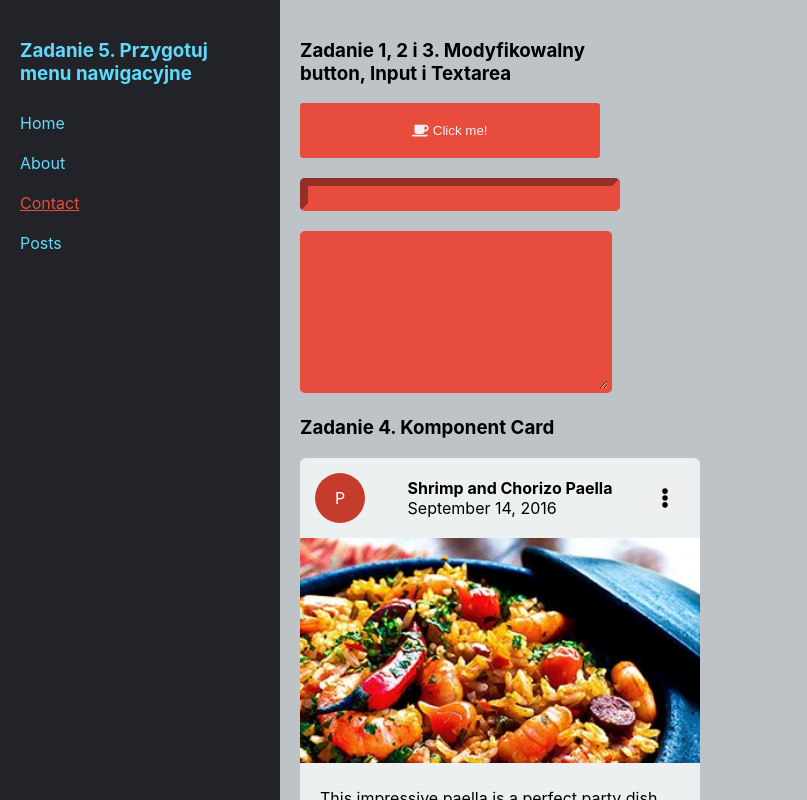
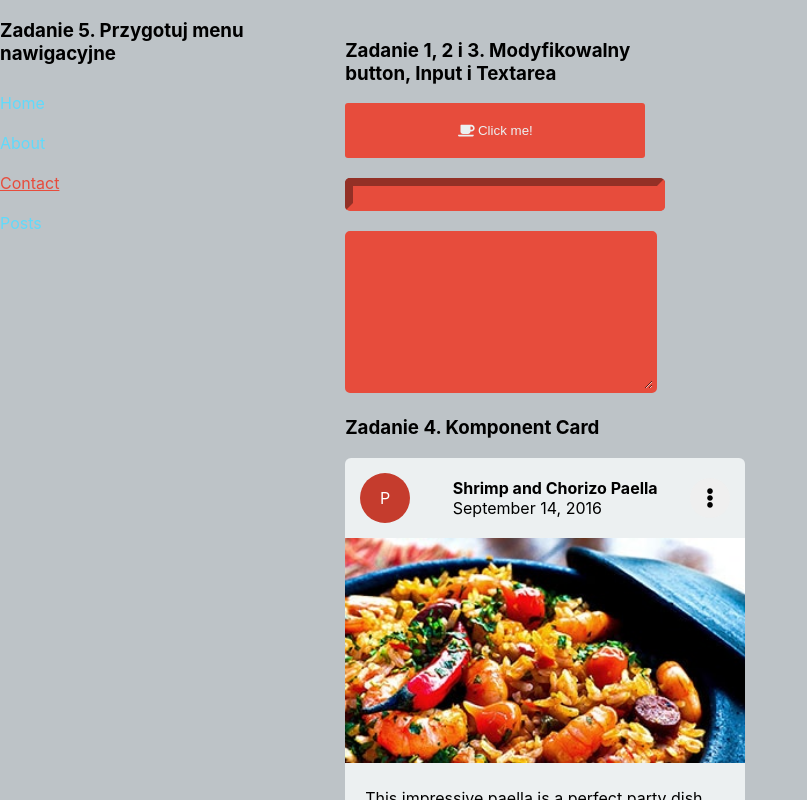
Before and after one commit to pamelaszymaniec/szkolareacta-week3, a React (Create React App) app: page / in a window 1280 px wide. Shown: the top 800 px of the page, without its empty margins (0-807 px from the left). Built offline with nearby package versions, Linux system fonts and the light colour scheme.

Commit message:
Bugfix with sidebar tag

```diff
--- a/src/App.js
+++ b/src/App.js
@@ -16,10 +16,10 @@ const alizarin = '#e74c3c',
 
   return (
     <div className="App">
-      <sidebar>
+      <aside>
       <h3>Zadanie 5. Przygotuj menu nawigacyjne</h3>
         <Menu/>
-      </sidebar>
+      </aside>
       <main>
         <div style={styles}>
           <h3>Zadanie 1, 2 i 3. Modyfikowalny button, Input i Textarea</h3>
```
